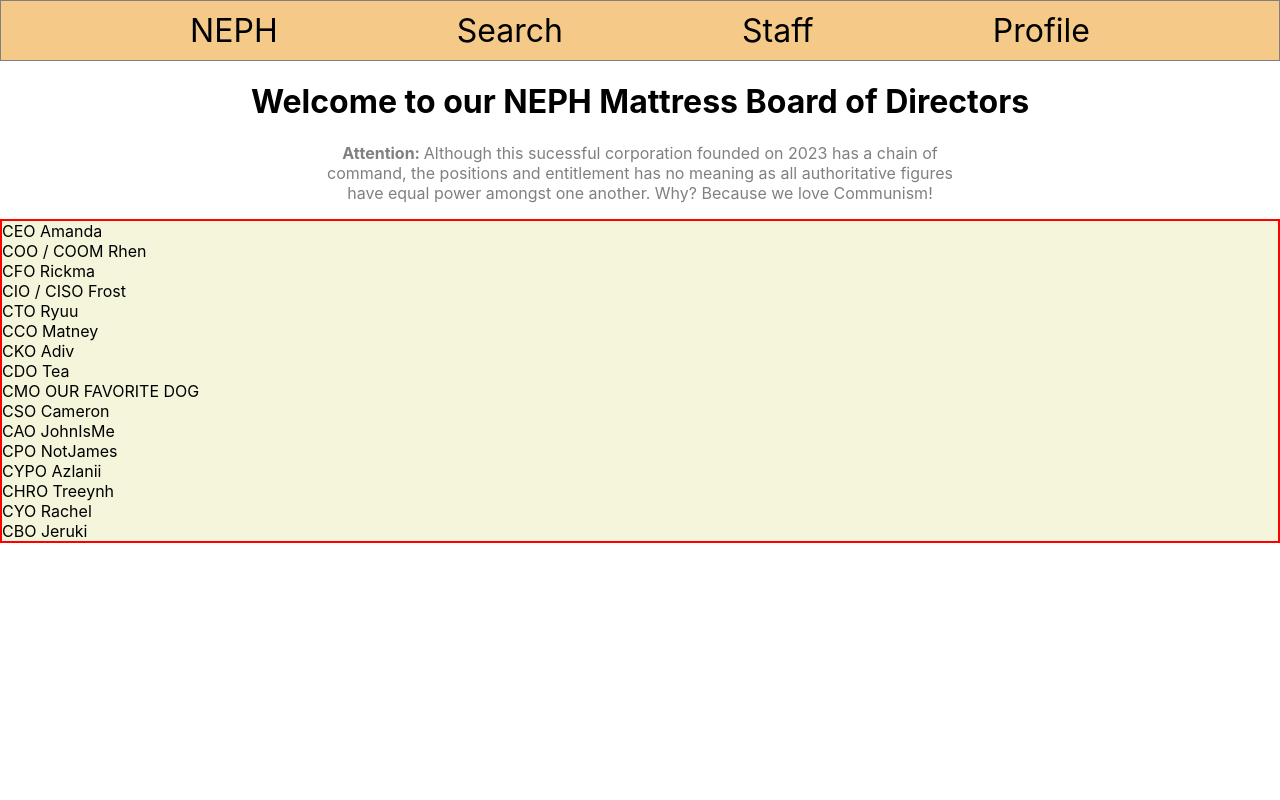
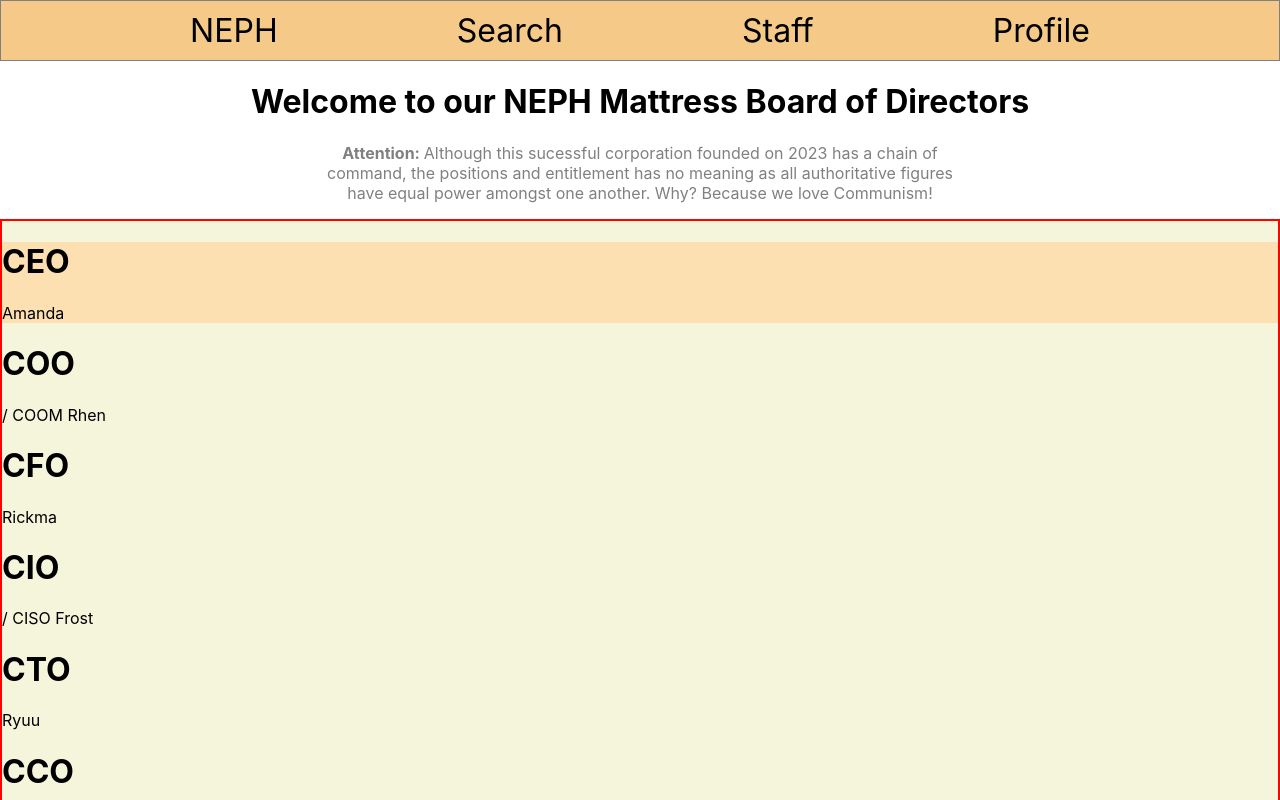
Before and after one commit to ericcnguyen04/neph-company, a React (Create React App) app: page /staff in a window 1280 px wide. Shown: the top 800 px of the page. Built offline with nearby package versions, Linux system fonts and the light colour scheme.

Commit message:
reformatted

```diff
--- a/src/App.css
+++ b/src/App.css
@@ -29,3 +29,7 @@
   border: 2px solid red;
   background-color: beige;
 }
+
+.staffrow {
+  background-color: rgb(252, 224, 177);
+}
--- a/src/Components/pages/Staff.jsx
+++ b/src/Components/pages/Staff.jsx
@@ -12,22 +12,22 @@ export default function Staff() {
             </p>
 
             <div className='staff'>
-                <div>CEO Amanda</div>
-                <div>COO / COOM Rhen</div>
-                <div>CFO Rickma</div>
-                <div>CIO / CISO Frost</div>
-                <div>CTO Ryuu</div>
-                <div>CCO Matney</div>
-                <div>CKO Adiv</div>
-                <div>CDO Tea</div>
-                <div>CMO OUR FAVORITE DOG</div>
-                <div>CSO Cameron</div>
-                <div>CAO JohnIsMe</div>
-                <div>CPO NotJames</div>
-                <div>CYPO Azlanii</div>
-                <div>CHRO Treeynh</div>
-                <div>CYO Rachel</div>
-                <div>CBO Jeruki</div>
+                <div className='staffrow'><h1>CEO</h1> Amanda</div>
+                <div><h1>COO</h1> / COOM Rhen</div>
+                <div><h1>CFO</h1> Rickma</div>
+                <div><h1>CIO</h1> / CISO Frost</div>
+                <div><h1>CTO</h1> Ryuu</div>
+                <div><h1>CCO</h1> Matney</div>
+                <div><h1>CKO</h1> Adiv</div>
+                <div><h1>CDO</h1> Tea</div>
+                <div><h1>CMO</h1> OUR FAVORITE DOG</div>
+                <div><h1>CSO</h1> Cameron</div>
+                <div><h1>CAO</h1> JohnIsMe</div>
+                <div><h1>CPO</h1> NotJames</div>
+                <div><h1>CYPO</h1> Azlanii</div>
+                <div><h1>CHRO</h1> Treeynh</div>
+                <div><h1>CYO</h1> Rachel</div>
+                <div><h1>CBO</h1> Jeruki</div>
             </div>
         </div>
     )
```
